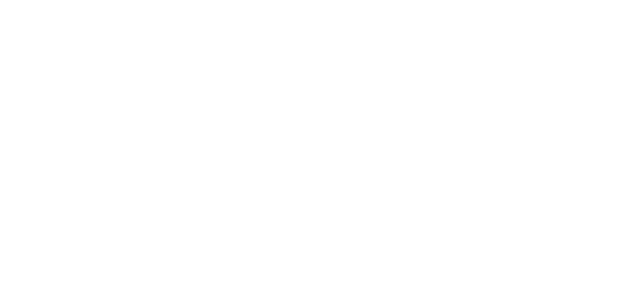
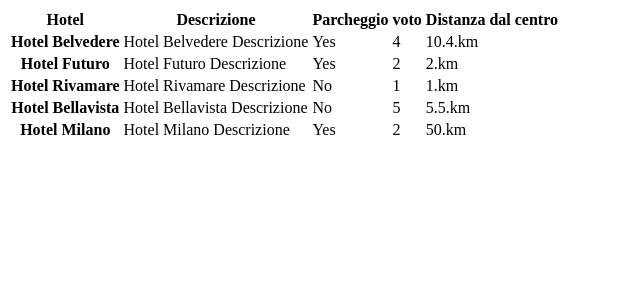
Before and after one commit to Luca-Rubino/php-hotel, a PHP site: page / in a window 1280 px wide. Before the commit the part shown is empty. Shown: the top 300 px of the page, without its empty margins (0-640 px from the left). Run offline with PHP 8.4, Linux system fonts and the light colour scheme.

Commit message:
Stampare tabella con dati array $hotels

```diff
--- a/index.php
+++ b/index.php
@@ -5,3 +5,42 @@ require __DIR__ . "/listaHotel/hotel.php";
 
 
 ?>
+
+
+<!DOCTYPE html>
+<html lang="en">
+<head>
+    <meta charset="UTF-8">
+    <meta name="viewport" content="width=device-width, initial-scale=1.0">
+    <title>php-hotel</title>
+</head>
+<body>
+
+
+<table>
+    <thead>
+        <tr>
+        <th scope="col">Hotel</th>
+        <th scope="col">Descrizione</th>
+        <th scope="col">Parcheggio</th>
+        <th scope="col">voto</th>
+        <th scope="col">Distanza dal centro</th>
+        </tr>
+    </thead>
+    <tbody class="table-group-divider">
+        <?php foreach ($hotels as $key => $hotel) { ?>
+        <tr>
+        <th><?php echo $hotel['name'] ?></th>
+        <td><?php echo $hotel['description'] ?></td>
+        <td>
+        <?php echo $hotel['parking'] ? 'Yes' : 'No' ?>
+        </td>
+        <td><?php echo $hotel['vote'] ?></td>
+        <td><?php echo $hotel['distance_to_center'] ?>.km</td>
+        </tr>
+        <?php } ?>
+    </tbody>
+</table>
+
+</body>
+</html>
```
